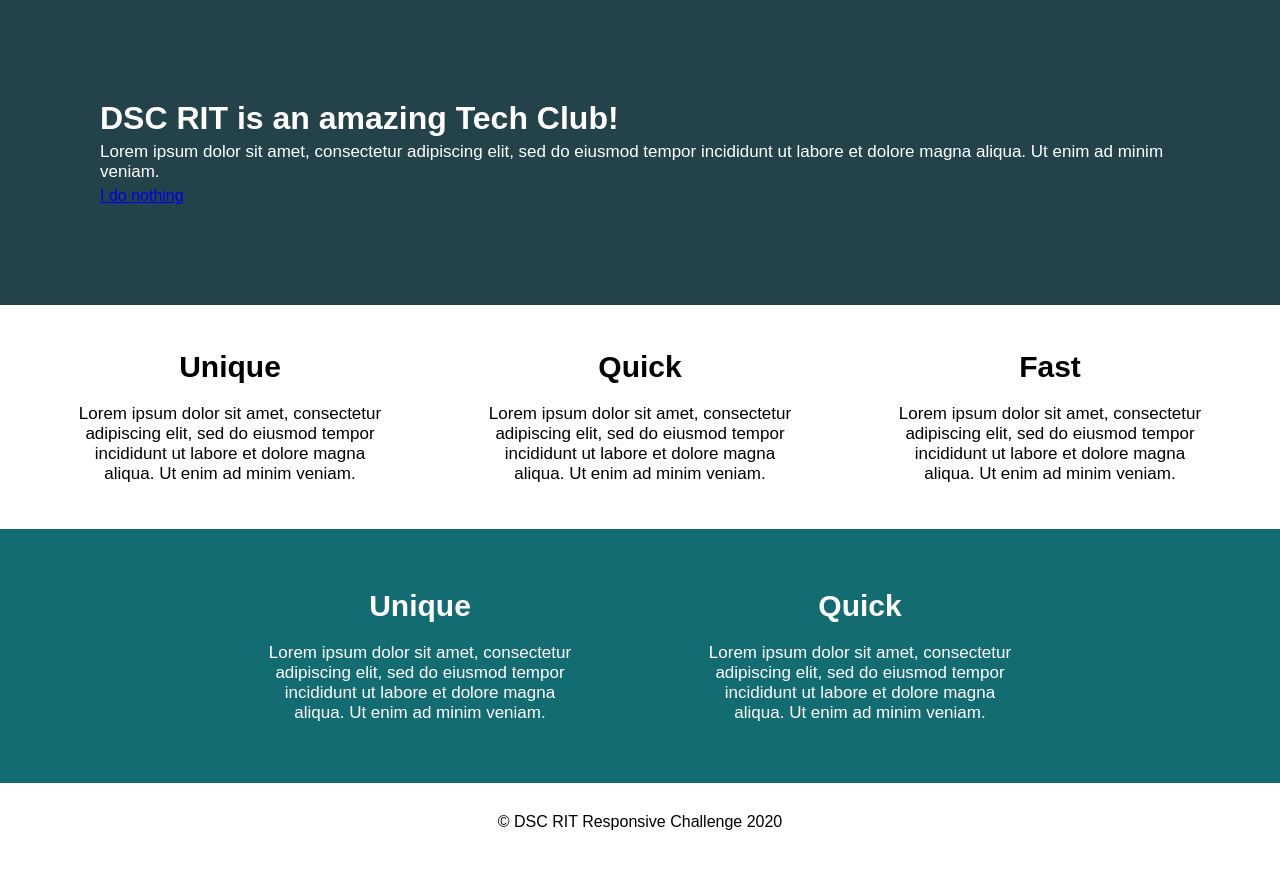
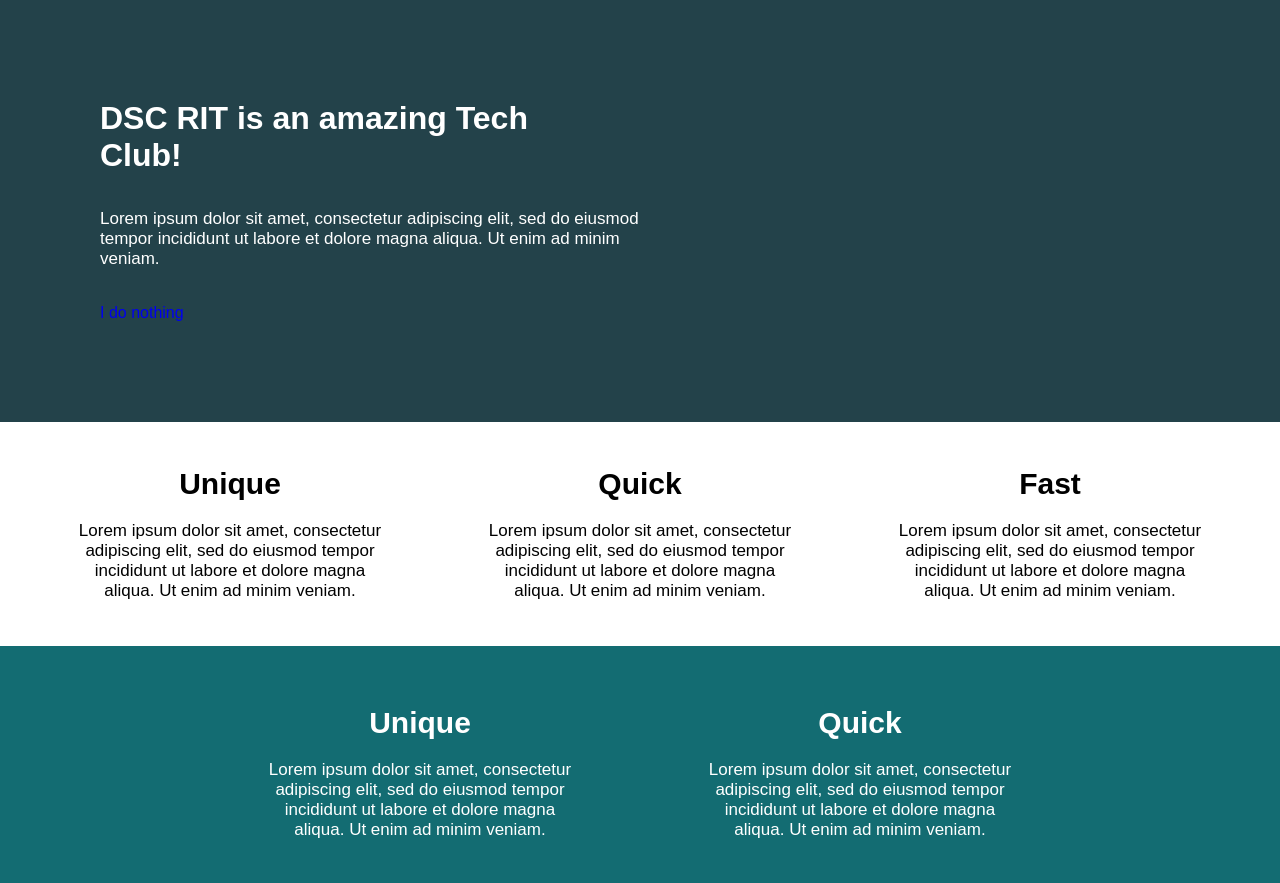
Before and after one commit to vinod2305/622187_BugBounty, a plain HTML site: page Frontend/Responsive-Challenge/index.html in a window 1280 px wide. Shown: the top 883 px of the page. Before the commit the page ends 861 px from the top, so only its background shows below. Drawn offline with Linux system fonts and the light colour scheme.

Commit message:
Fixing header

```diff
--- a/Frontend/Responsive-Challenge/index.html
+++ b/Frontend/Responsive-Challenge/index.html
@@ -9,10 +9,12 @@
 </head>
 <body>
 	<div class="container">
+		<div class="box-container">
 		<h1 class="heading">DSC RIT is an amazing Tech Club!</h1>
 		<p class="subtitle">Lorem ipsum dolor sit amet, consectetur adipiscing elit, sed do eiusmod tempor incididunt ut labore et
 		dolore magna aliqua. Ut enim ad minim veniam.</p>
 		<a href="#" class="btn">I do nothing</a>
+	</div>
 	</div>
 
 	<div class="details">
--- a/Frontend/Responsive-Challenge/style.css
+++ b/Frontend/Responsive-Challenge/style.css
@@ -17,22 +17,30 @@ body {
 	background: #23424a;
 	color: white;
 	width: 100%;
+}
+
+.btn{
+	text-decoration: none;
+}
+
+.box-container{
+	width: 600px;
 	display: flex;
-	align-items: center;
+	align-items: flex-start;
 	justify-content: center;
 	flex-direction: column;
 	padding: 100px;
 }
 
-.box-container{
-	width: 1200px;
+.subtitle{
+	padding: 0;
+	margin: 35px 0;
+	width: 550px;
 }
 
-.subtitle{
-	padding: 0;
-	margin: 5px 0;
+.heading{
+	width: 500px;
 }
-
 
 
 footer {
```
